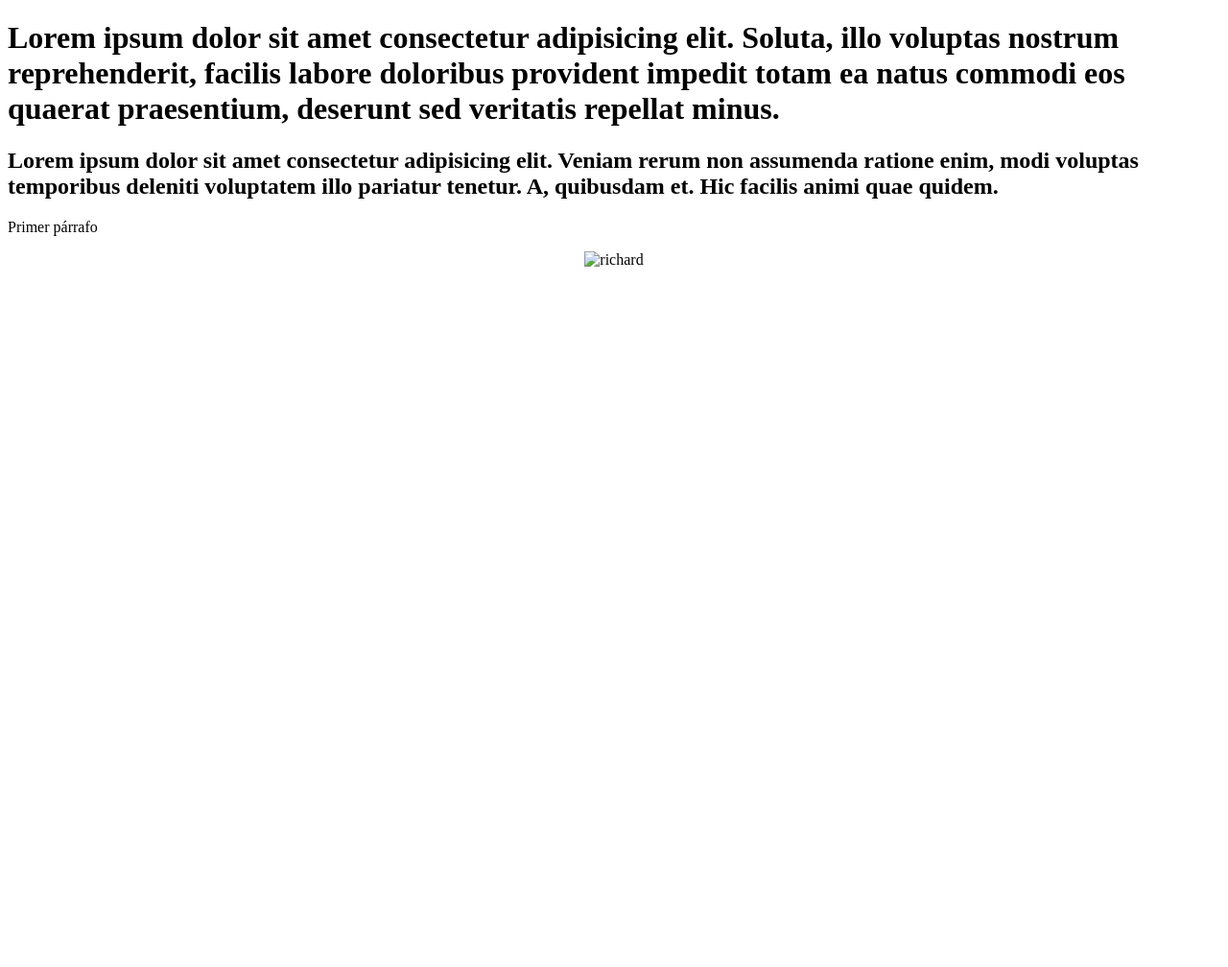
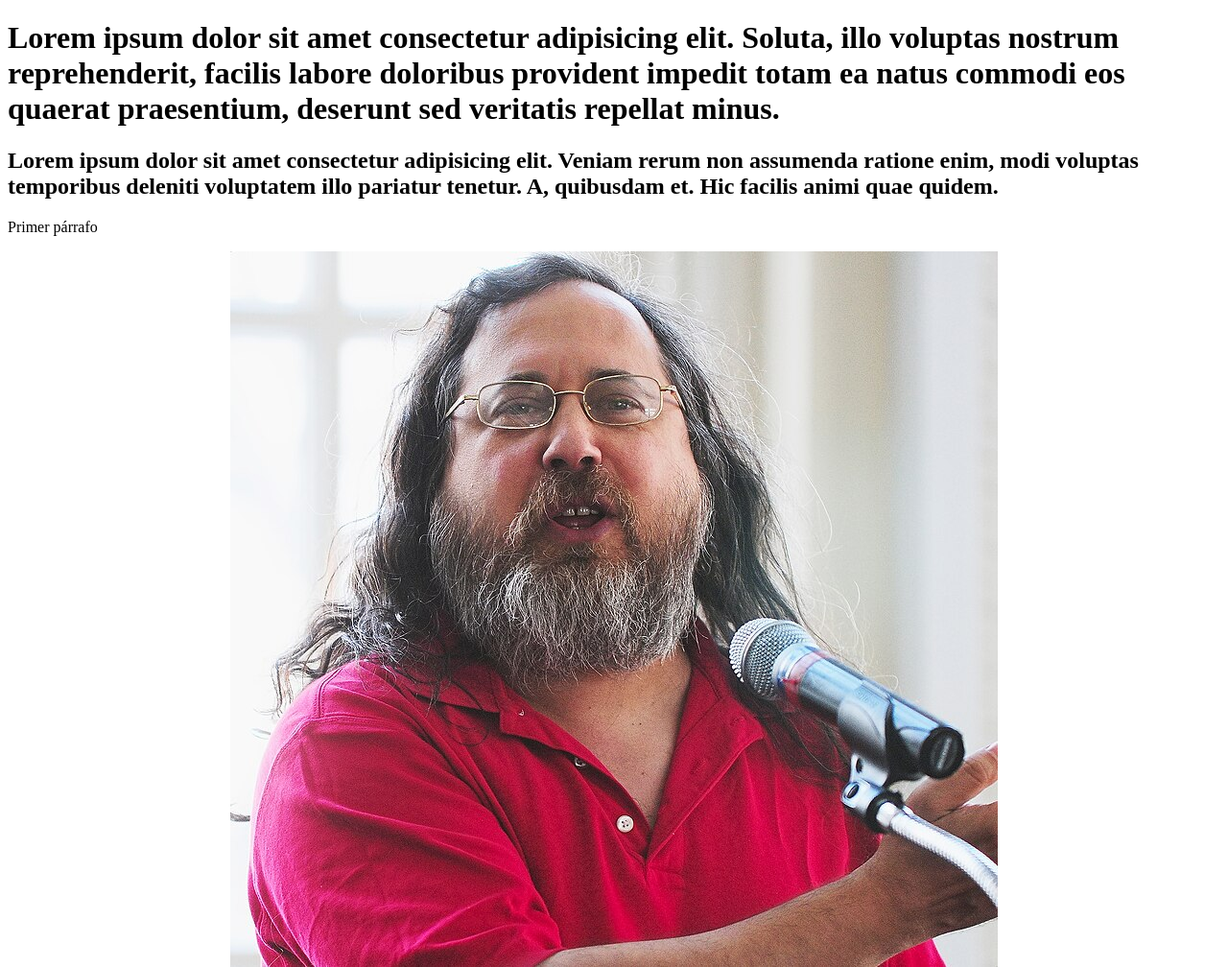
Before and after one commit to RepoDanteSanfelice/RepoDanteSanfelice.github.io, a plain HTML site: page index.html in a window 1280 px wide. Shown: the whole page at 96% size. Before the commit the page ends 800 px from the top, so only its background shows below. Drawn offline with Linux system fonts and the light colour scheme.

Commit message:
borre punto

```diff
--- a/index.html
+++ b/index.html
@@ -11,6 +11,6 @@
     <h1>Lorem ipsum dolor sit amet consectetur adipisicing elit. Soluta, illo voluptas nostrum reprehenderit, facilis labore doloribus provident impedit totam ea natus commodi eos quaerat praesentium, deserunt sed veritatis repellat minus.</h1>
     <h2>Lorem ipsum dolor sit amet consectetur adipisicing elit. Veniam rerum non assumenda ratione enim, modi voluptas temporibus deleniti voluptatem illo pariatur tenetur. A, quibusdam et. Hic facilis animi quae quidem.</h2>
     <p>Primer párrafo</p>
-    <center><img src="stanmall.jpg." alt="richard"></center>
+    <center><img src="stanmall.jpg" alt="richard"></center>
 </body>
 </html>
```
